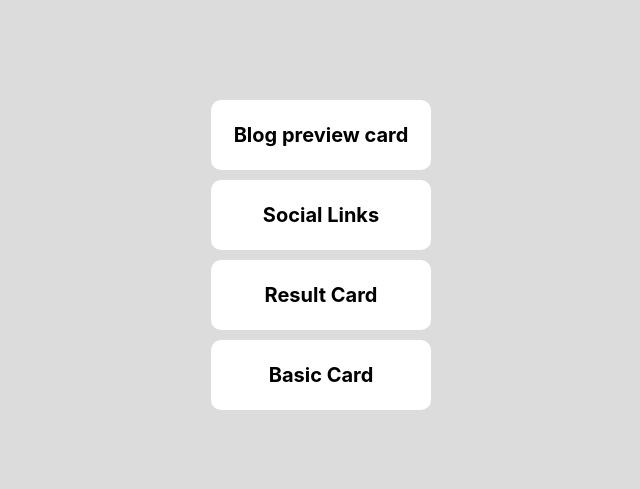
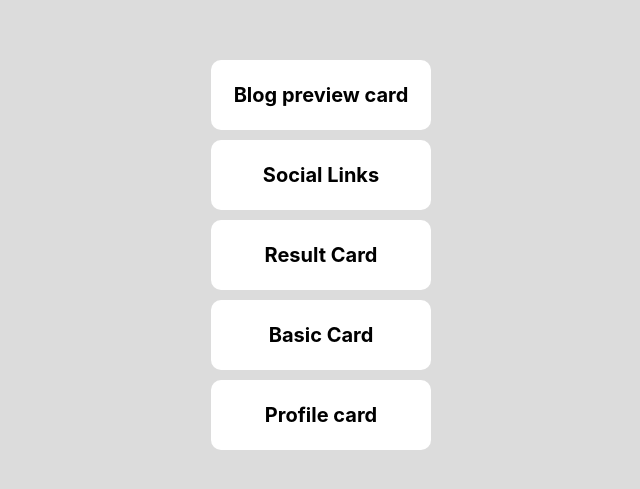
Before and after one commit to atikrony/webdev_practice, a plain HTML site: page index.html in a window 1280 px wide. Shown: the part 153-642 px from the top of the page, without its empty margins (319-959 px from the left). Drawn offline with Linux system fonts and the light colour scheme.

Commit message:
finished profile card

```diff
--- a/index.html
+++ b/index.html
@@ -23,6 +23,9 @@
       <a target="_blank" href="./nft-card/card-nft.html">
         <div class="card">Basic Card</div></a
       >
+      <a target="_blank" href="./profile card/profile_card.html">
+        <div class="card">Profile card</div></a
+      >
     </div>
   </body>
 </html>
```
